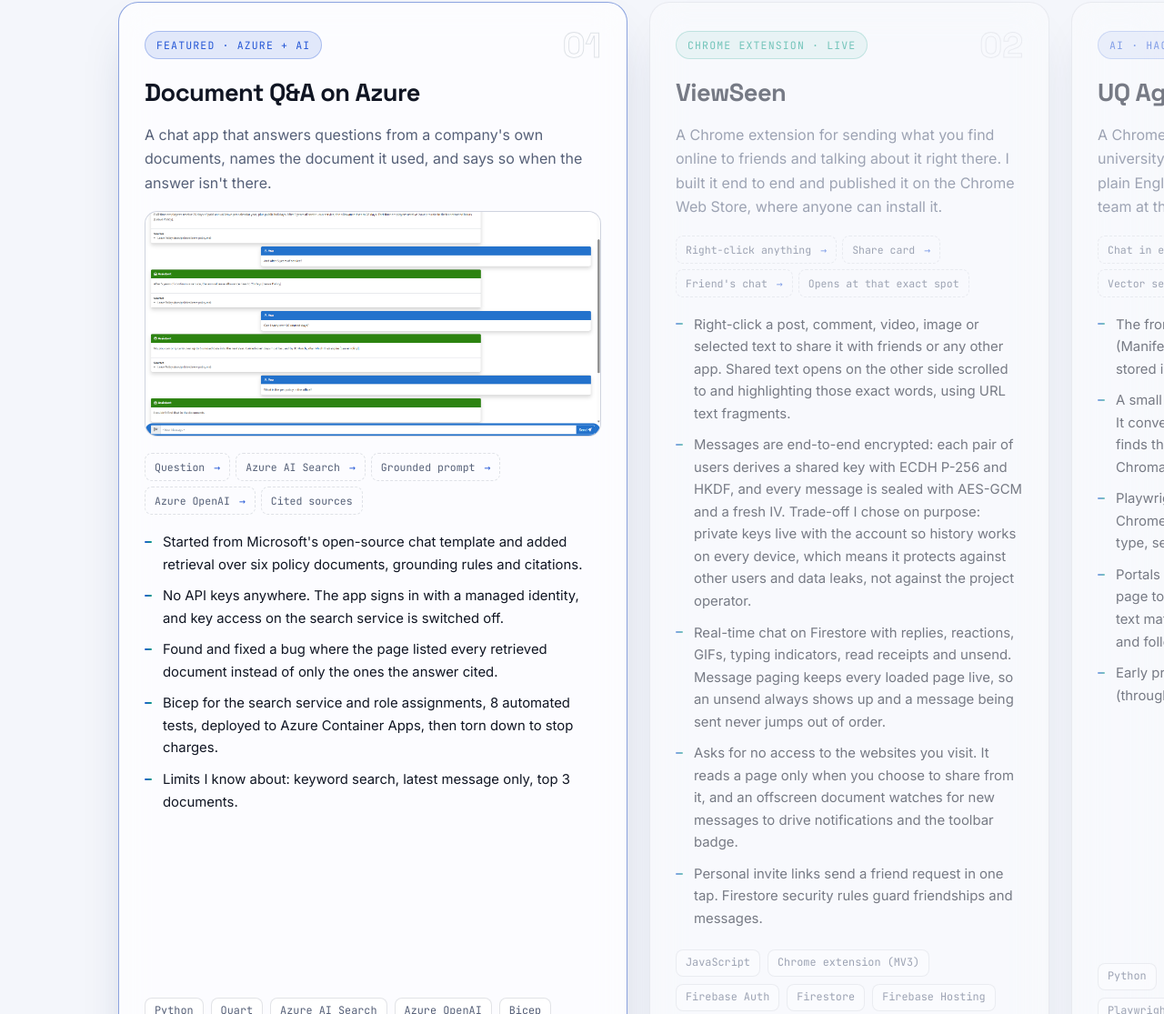
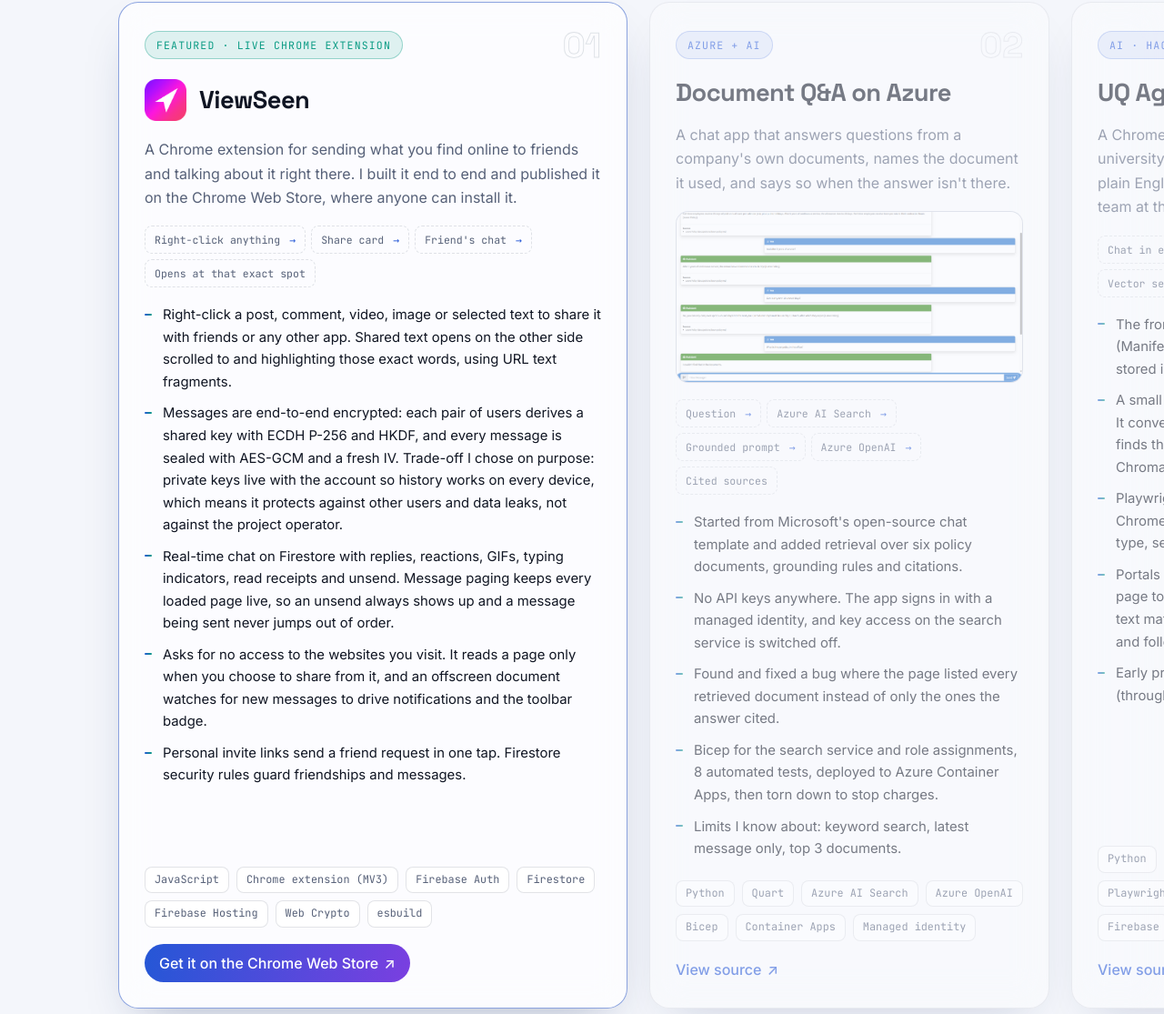
Before and after one commit to akshatmaheshwar/akshatmaheshwar.github.io, a plain HTML site: page index.html in a window 1280 px wide. Shown: the part 1124-2239 px from the top of the page at 91% size. Drawn offline with Linux system fonts and the light colour scheme; no server answers.

Commit message:
Feature ViewSeen first, with its logo
Co-Authored-By: Claude Opus 5.5 <noreply@anthropic.com>

```diff
--- a/index.html
+++ b/index.html
@@ -78,9 +78,31 @@
 
         <!-- 1 -->
         <article class="card featured" data-tilt>
+          <div class="card-top"><span class="badge live">Featured · Live Chrome extension</span><span class="num">01</span></div>
+          <div class="title-row"><span class="org-logo sm"><img src="assets/logos/viewseen.png" width="128" height="128" alt="ViewSeen logo" loading="lazy"></span><h3>ViewSeen</h3></div>
+          <p class="blurb">A Chrome extension for sending what you find online to friends and talking about it right there. I built it end to end and published it on the Chrome Web Store, where anyone can install it.</p>
+          <ol class="flow" aria-label="How a share works">
+            <li>Right-click anything</li><li>Share card</li><li>Friend's chat</li><li>Opens at that exact spot</li>
+          </ol>
+          <ul class="points">
+            <li>Right-click a post, comment, video, image or selected text to share it with friends or any other app. Shared text opens on the other side scrolled to and highlighting those exact words, using URL text fragments.</li>
+            <li>Messages are end-to-end encrypted: each pair of users derives a shared key with ECDH P-256 and HKDF, and every message is sealed with AES-GCM and a fresh IV. Trade-off I chose on purpose: private keys live with the account so history works on every device, which means it protects against other users and data leaks, not against the project operator.</li>
+            <li>Real-time chat on Firestore with replies, reactions, GIFs, typing indicators, read receipts and unsend. Message paging keeps every loaded page live, so an unsend always shows up and a message being sent never jumps out of order.</li>
+            <li>Asks for no access to the websites you visit. It reads a page only when you choose to share from it, and an offscreen document watches for new messages to drive notifications and the toolbar badge.</li>
+            <li>Personal invite links send a friend request in one tap. Firestore security rules guard friendships and messages.</li>
+          </ul>
+          <div class="chips"><span>JavaScript</span><span>Chrome extension (MV3)</span><span>Firebase Auth</span><span>Firestore</span><span>Firebase Hosting</span><span>Web Crypto</span><span>esbuild</span></div>
+          <div class="card-links">
+            <a class="card-link strong" href="https://chrome.google.com/webstore/detail/ecmddokhfnmadbchcakbjcloehhilbgc" target="_blank" rel="noopener">Get it on the Chrome Web Store <span aria-hidden="true">↗</span></a>
+          </div>
+        </article>
+
+
+        <!-- 2 -->
+        <article class="card" data-tilt>
           <div class="card-top">
-            <span class="badge">Featured · Azure + AI</span>
-            <span class="num">01</span>
+            <span class="badge">Azure + AI</span>
+            <span class="num">02</span>
           </div>
           <h3>Document Q&amp;A on Azure</h3>
           <p class="blurb">A chat app that answers questions from a company's own documents, names the document it used, and says so when the answer isn't there.</p>
@@ -99,27 +121,6 @@
           </ul>
           <div class="chips"><span>Python</span><span>Quart</span><span>Azure AI Search</span><span>Azure OpenAI</span><span>Bicep</span><span>Container Apps</span><span>Managed identity</span></div>
           <a class="card-link" href="https://github.com/akshatmaheshwar/azure-openai-rag-chat" target="_blank" rel="noopener">View source <span aria-hidden="true">↗</span></a>
-        </article>
-
-        <!-- 2 -->
-        <article class="card" data-tilt>
-          <div class="card-top"><span class="badge live">Chrome extension · Live</span><span class="num">02</span></div>
-          <h3>ViewSeen</h3>
-          <p class="blurb">A Chrome extension for sending what you find online to friends and talking about it right there. I built it end to end and published it on the Chrome Web Store, where anyone can install it.</p>
-          <ol class="flow" aria-label="How a share works">
-            <li>Right-click anything</li><li>Share card</li><li>Friend's chat</li><li>Opens at that exact spot</li>
-          </ol>
-          <ul class="points">
-            <li>Right-click a post, comment, video, image or selected text to share it with friends or any other app. Shared text opens on the other side scrolled to and highlighting those exact words, using URL text fragments.</li>
-            <li>Messages are end-to-end encrypted: each pair of users derives a shared key with ECDH P-256 and HKDF, and every message is sealed with AES-GCM and a fresh IV. Trade-off I chose on purpose: private keys live with the account so history works on every device, which means it protects against other users and data leaks, not against the project operator.</li>
-            <li>Real-time chat on Firestore with replies, reactions, GIFs, typing indicators, read receipts and unsend. Message paging keeps every loaded page live, so an unsend always shows up and a message being sent never jumps out of order.</li>
-            <li>Asks for no access to the websites you visit. It reads a page only when you choose to share from it, and an offscreen document watches for new messages to drive notifications and the toolbar badge.</li>
-            <li>Personal invite links send a friend request in one tap. Firestore security rules guard friendships and messages.</li>
-          </ul>
-          <div class="chips"><span>JavaScript</span><span>Chrome extension (MV3)</span><span>Firebase Auth</span><span>Firestore</span><span>Firebase Hosting</span><span>Web Crypto</span><span>esbuild</span></div>
-          <div class="card-links">
-            <a class="card-link strong" href="https://chrome.google.com/webstore/detail/ecmddokhfnmadbchcakbjcloehhilbgc" target="_blank" rel="noopener">Get it on the Chrome Web Store <span aria-hidden="true">↗</span></a>
-          </div>
         </article>
 
         <!-- 3 -->
```
Also changed, not shown: assets/logos/viewseen.png (added).
